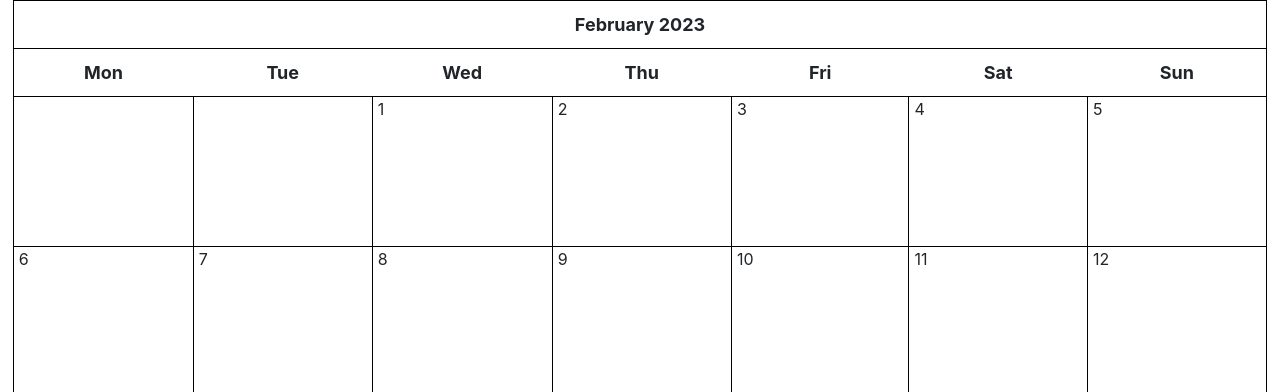
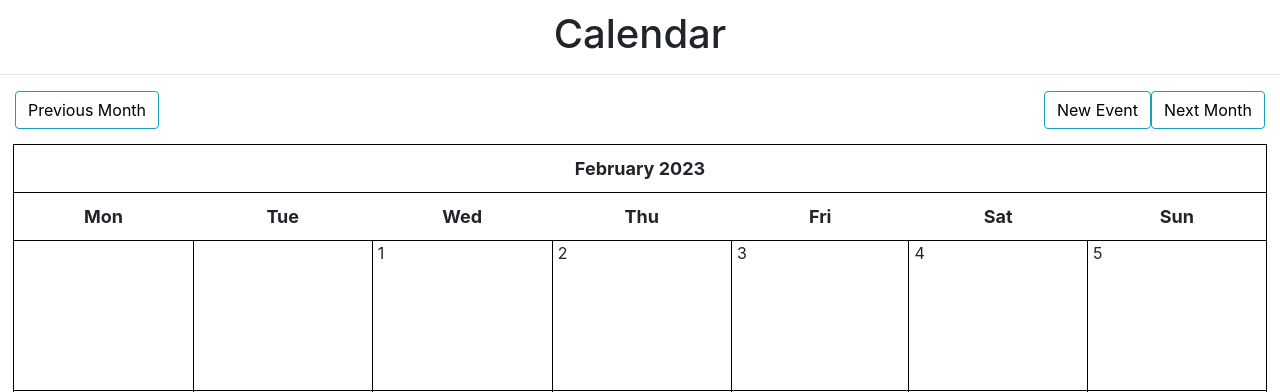
Before and after one commit to hen0123/Masil, a Django app: page /calendar/ in a window 1280 px wide. Shown: the top 392 px of the page. Run offline with Django 3.2, Linux system fonts and the light colour scheme; data that the repository does not hold is empty; some libraries are stand-ins or nearby versions.

Commit message:
calendar&event

```diff
--- a/site/cal/templates/cal/base.html
+++ b/site/cal/templates/cal/base.html
@@ -13,6 +13,8 @@
   <title>Django Calendar App</title>
 </head>
 <body>
+  <h1 class="title">{% block title %} {% endblock %}</h1>
+  <hr>
 
   {% block content %}
   {% endblock %}
--- a/site/cal/templates/cal/calendar.html
+++ b/site/cal/templates/cal/calendar.html
@@ -1,5 +1,14 @@
 {% extends 'cal/base.html' %}
 
+{% block title %}
+Calendar
+{% endblock %}
+
 {% block content %}
+<div class="clearfix">
+	<a class="btn btn-info left" href="{% url 'cal:calendar' %}?{{ prev_month }}"> Previous Month </a>
+	<a class="btn btn-info right" href="{% url 'cal:calendar' %}?{{ next_month }}"> Next Month </a>
+	<a class="btn btn-info right" href="{% url 'cal:event_new' %}"> New Event </a>
+</div>
 {{ calendar }}
 {% endblock %}
--- a/site/cal/urls.py
+++ b/site/cal/urls.py
@@ -5,5 +5,7 @@ app_name = 'cal'
 
 urlpatterns = [
     url(r'^index/$', views.index, name='index'),
-    url(r'^calendar/$', views.CalendarView.as_view(), name='calendar'), # here
+    url(r'^calendar/$', views.CalendarView.as_view(), name='calendar'),
+    url(r'^event/new/$', views.event, name='event_new'),
+    url(r'^event/edit/(?P<event_id>\d+)/$', views.event, name='event_edit'),
 ]
--- a/site/cal/utils.py
+++ b/site/cal/utils.py
@@ -14,7 +14,7 @@ class Calendar(HTMLCalendar):
 		events_per_day = events.filter(start_time__day=day)
 		d = ''
 		for event in events_per_day:
-			d += f'<li> {event.title} </li>'
+			d += f'<li> {event.get_html_url} </li>'
 
 		if day != 0:
 			return f"<td><span class='date'>{day}</span><ul> {d} </ul></td>"
@@ -37,4 +37,5 @@ class Calendar(HTMLCalendar):
 		cal += f'{self.formatweekheader()}\n'
 		for week in self.monthdays2calendar(self.year, self.month):
 			cal += f'{self.formatweek(week, events)}\n'
+		cal += f'</table>'
 		return cal
--- a/site/cal/views.py
+++ b/site/cal/views.py
@@ -1,11 +1,14 @@
-from datetime import datetime
-from django.shortcuts import render
-from django.http import HttpResponse
+from datetime import datetime, timedelta, date
+from django.shortcuts import render, get_object_or_404
+from django.http import HttpResponse, HttpResponseRedirect
 from django.views import generic
+from django.urls import reverse
 from django.utils.safestring import mark_safe
+import calendar
 
 from .models import *
 from .utils import Calendar
+from .forms import EventForm
 
 def index(request):
     return HttpResponse('hello')
@@ -18,7 +21,7 @@ class CalendarView(generic.ListView):
         context = super().get_context_data(**kwargs)
 
         # use today's date for the calendar
-        d = get_date(self.request.GET.get('day', None))
+        d = get_date(self.request.GET.get('month', None))
 
         # Instantiate our calendar class with today's year and date
         cal = Calendar(d.year, d.month)
@@ -26,10 +29,39 @@ class CalendarView(generic.ListView):
         # Call the formatmonth method, which returns our calendar as a table
         html_cal = cal.formatmonth(withyear=True)
         context['calendar'] = mark_safe(html_cal)
+        context['prev_month'] = prev_month(d)
+        context['next_month'] = next_month(d)
         return context
 
-def get_date(req_day):
-    if req_day:
-        year, month = (int(x) for x in req_day.split('-'))
+def get_date(req_month):
+    if req_month:
+        year, month = (int(x) for x in req_month.split('-'))
         return date(year, month, day=1)
     return datetime.today()
+
+def prev_month(d):
+    first = d.replace(day=1)
+    prev_month = first - timedelta(days=1)
+    month = 'month=' + str(prev_month.year) + '-' + str(prev_month.month)
+    return month
+
+def next_month(d):
+    days_in_month = calendar.monthrange(d.year, d.month)[1]
+    last = d.replace(day=days_in_month)
+    next_month = last + timedelta(days=1)
+    month = 'month=' + str(next_month.year) + '-' + str(next_month.month)
+    return month
+
+
+def event(request, event_id=None):
+    instance = Event()
+    if event_id:
+        instance = get_object_or_404(Event, pk=event_id)
+    else:
+        instance = Event()
+
+    form = EventForm(request.POST or None, instance=instance)
+    if request.POST and form.is_valid():
+        form.save()
+        return HttpResponseRedirect(reverse('cal:calendar'))
+    return render(request, 'cal/event.html', {'form': form})
--- a/site/static/calstyles.css
+++ b/site/static/calstyles.css
@@ -1,3 +1,42 @@
+/* Common styles */
+.left {
+  float: left;
+}
+
+.right {
+  float: right;
+}
+
+.btn {
+  outline: none;
+  color: black;
+  background-color: transparent;
+  box-shadow: 0 0 0 0;
+}
+
+.clearfix {
+  margin: 15px;
+}
+
+.form {
+  margin: auto;
+}
+
+.form input, .form select, .form textarea {
+  border-radius: 5px;
+  border: 1px solid #17a2b8;
+  outline: none;
+  background: none;
+  padding: 5px;
+  width: 100%;
+}
+
+/* App styles */
+.title {
+    text-align: center;
+    margin: 10px;
+}
+
 .calendar {
   width: 98%;
   margin: auto;
```
Also changed, not shown: site/cal/forms.py (added, +18 -0 lines), site/cal/models.py (+6 -1 lines), site/cal/templates/cal/event.html (added, +34 -0 lines).
